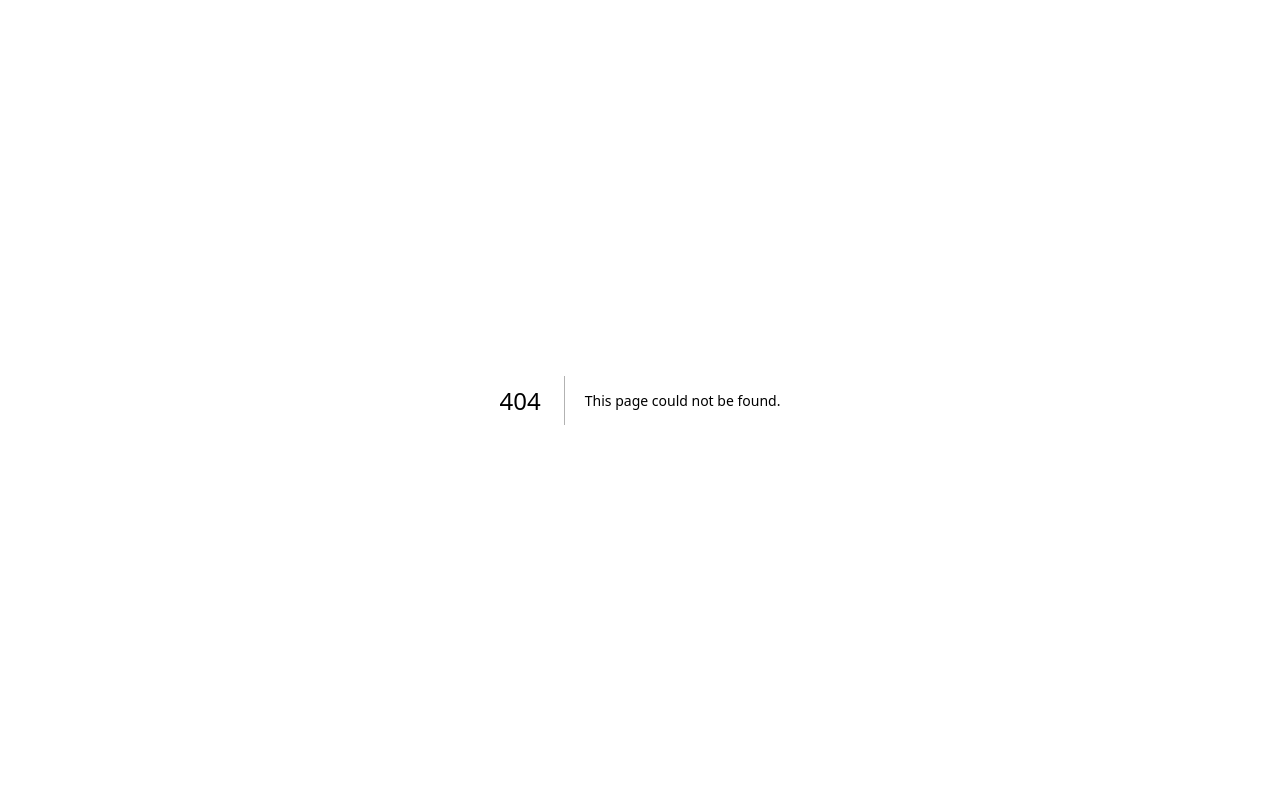
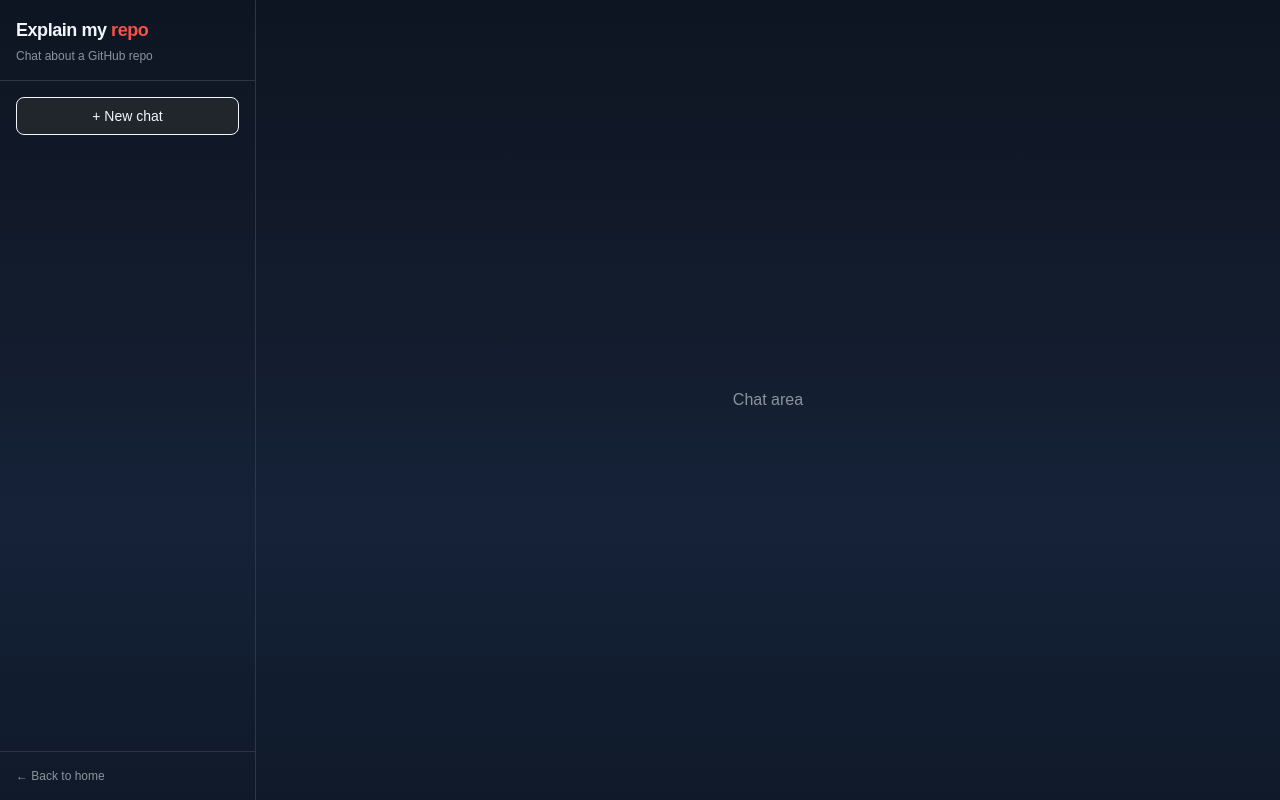
Before and after one commit to Am1rGhe/explain-my-repo-web-app, a Next.js app: page /chat in a window 1280 px wide. Before the commit this address had no page. Built offline with nearby package versions, Linux system fonts and the light colour scheme.

Commit message:
add chat page first desing

```diff
--- /dev/null
+++ b/app/chat/page.tsx
@@ -0,0 +1,48 @@
+"use client";
+
+import Link from "next/link";
+
+export default function ChatPage() {
+  return (
+    <div
+      className="min-h-screen text-app-main flex"
+      style={{ background: "var(--hero-bg-gradient)" }}
+    >
+      {/* sidebar */}
+      <aside className="w-64 border-r border-app-border flex flex-col">
+        <div className="px-4 py-4 border-b border-app-border">
+          <Link
+            href="/"
+            className="text-lg font-semibold tracking-tight text-app-main hover:text-app-muted"
+          >
+            Explain my <span className="text-app-red">repo</span>
+          </Link>
+          <p className="text-xs text-app-muted mt-1">
+            Chat about a GitHub repo
+          </p>
+        </div>
+        <div className="p-4">
+          <Link
+            href="/chat"
+            className="block w-full rounded-lg bg-app-button hover:bg-app-border text-sm font-medium py-2 px-3 text-center transition-colors border"
+          >
+            + New chat
+          </Link>
+        </div>
+        <div className="mt-auto p-4 text-xs text-app-muted border-t border-app-border">
+          <Link href="/" className="hover:text-app-main">
+            &larr; Back to home
+          </Link>
+        </div>
+      </aside>
+      {/* conversation and input area */}
+      <main className="flex-1 flex flex-col min-w-0">
+        <div className="flex-1 flex flex-col items-center justify-center px-4 py-8">
+          <p className="text-app-muted">
+            Chat area
+          </p>
+        </div>
+      </main>
+    </div>
+  );
+}
```
